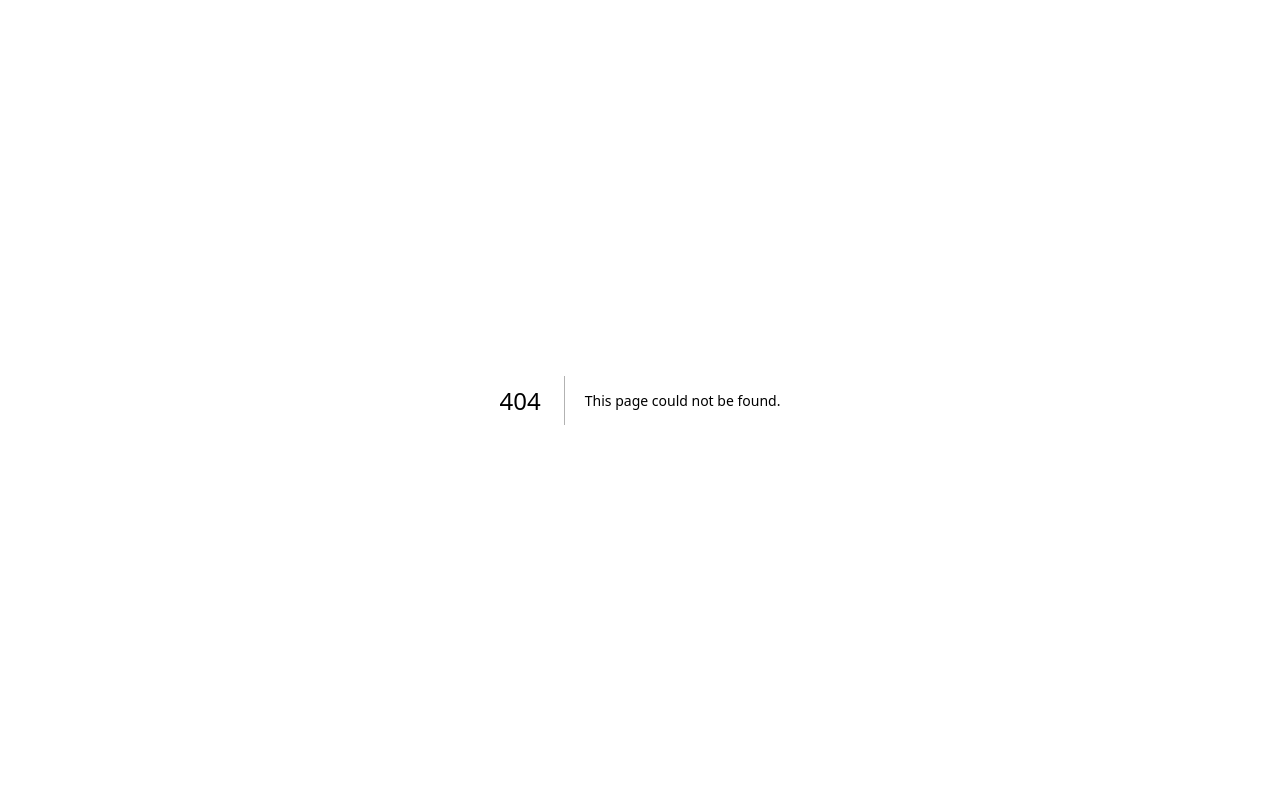
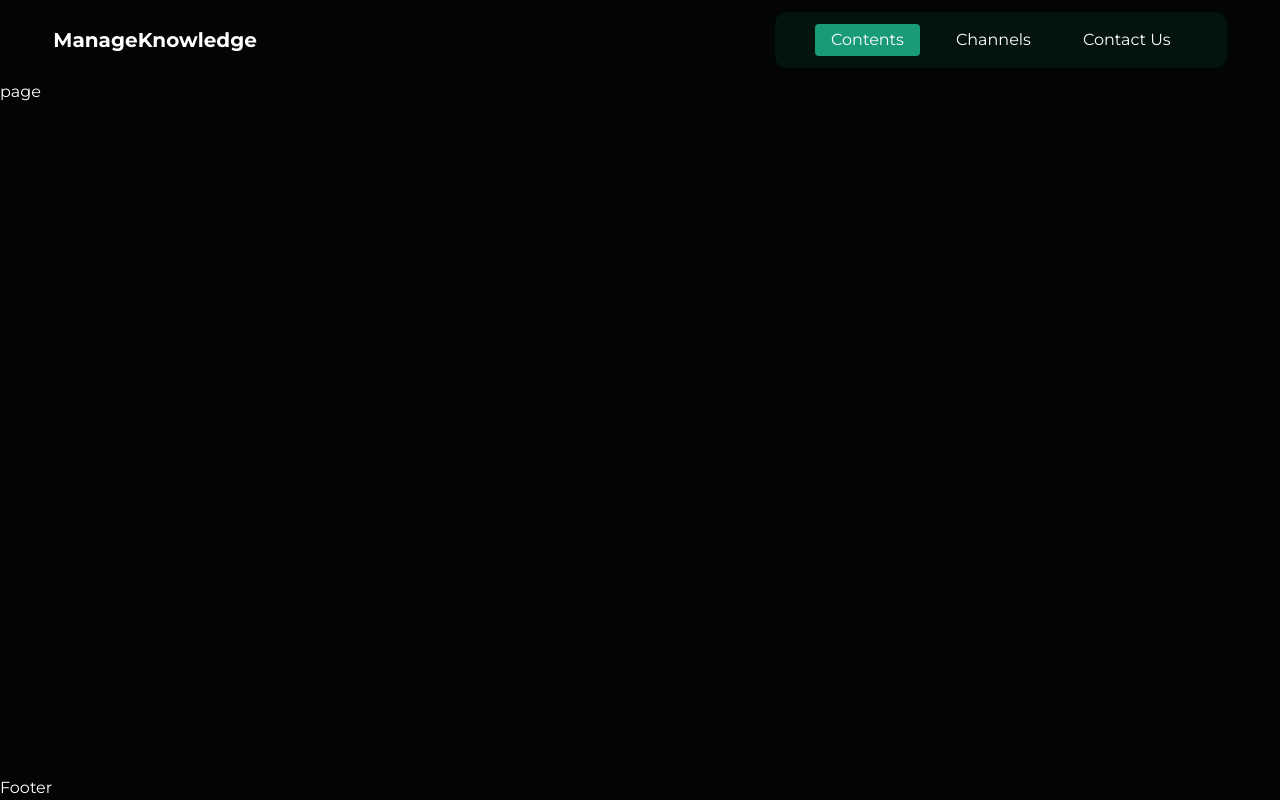
Before and after one commit to buddhika-madusanka-development/manage_knowledge, a Next.js app: page /Contents in a window 1280 px wide. Before the commit this address had no page. Built offline with nearby package versions, Linux system fonts and the light colour scheme.

Commit message:
Add feature in header to show active link in the browser

```diff
--- /dev/null
+++ b/src/app/(root)/Contents/page.jsx
@@ -0,0 +1,9 @@
+import React from 'react'
+
+const page = () => {
+  return (
+    <div>page</div>
+  )
+}
+
+export default page
--- a/src/components/Header/NavigationLinks.jsx
+++ b/src/components/Header/NavigationLinks.jsx
@@ -1,28 +1,34 @@
+'use client'
+
 import React from 'react'
 import Link from 'next/link'
+import { usePathname } from 'next/navigation'
 
 const NavigationLinks = () => {
 
     const links = [
         {
             name : 'Contents',
-            path : '/contents'
+            path : '/Contents'
         },
         {
             name : "Channels",
-            path : '/channels'
+            path : '/Channels'
         },
         {
             name : "Contact Us",
-            path : '/contact'
+            path : '/Contact'
         }
     ]
+
+    // access path name for feature integration for show active link in header
+    const activePath = usePathname();
 
   return (
     <div className='bg-mute h-14 flex items-center px-10 rounded-xl gap-5'>
         {
             links.map((link, index) => (
-                <Link href={link.path} key={index} className='hover:bg-accent-color px-4 py-1 rounded duration-500' >{link.name}</Link>
+                <Link href={link.path} key={index} className= {`hover:bg-accent-color px-4 py-1 rounded duration-500 ${activePath === link.path ? 'bg-accent-color' : ''}`} >{link.name}</Link>
             ))
         }
     </div>
```
